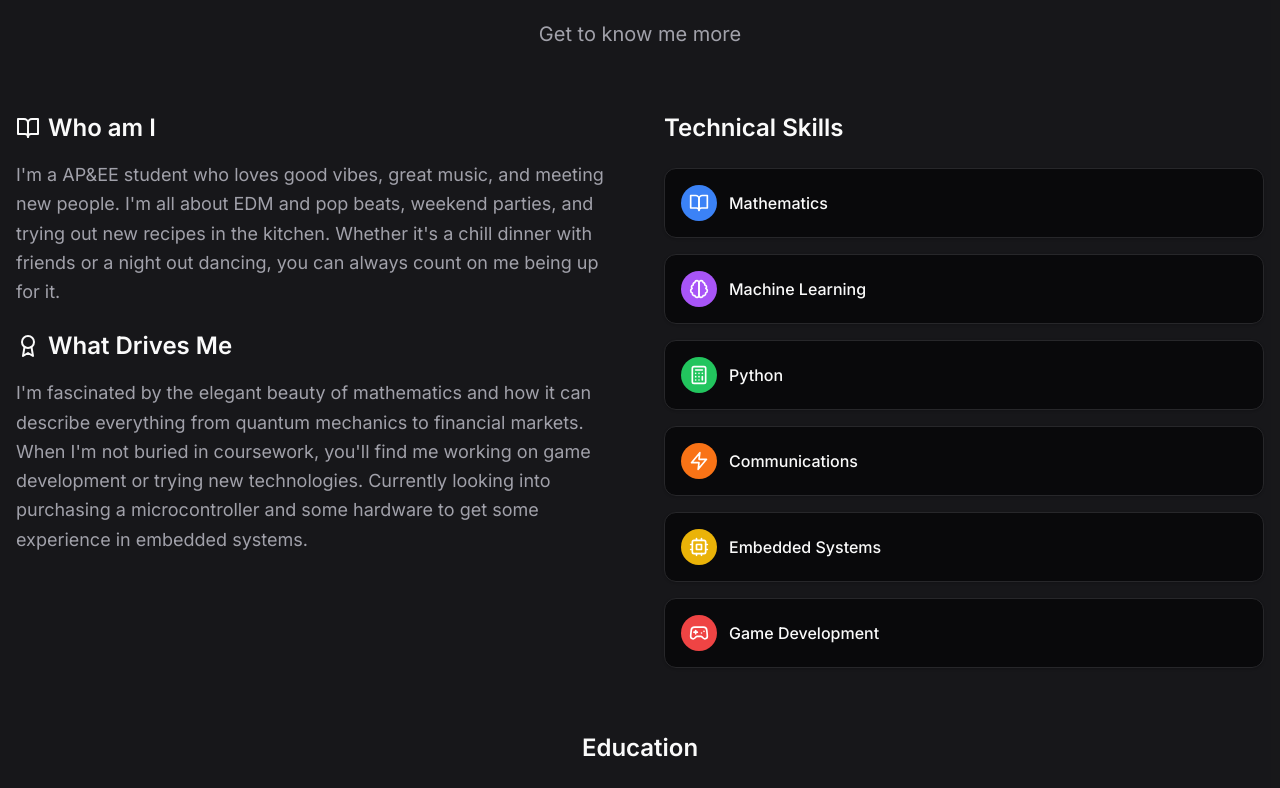
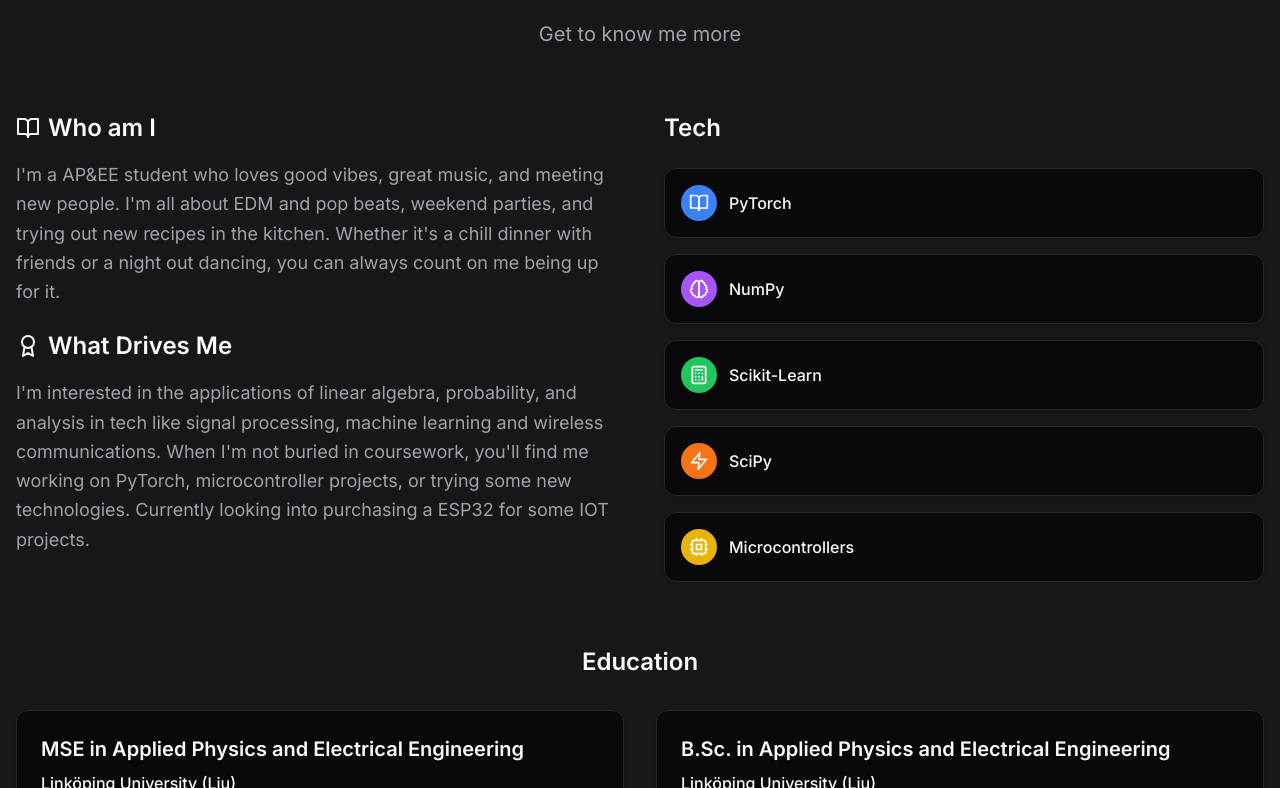
Before and after one commit to AxelSuu/AxelSundqvist, a React (Vite) app: page / in a window 1280 px wide. Shown: the part 1892-2680 px from the top of the page. Built offline with nearby package versions, Linux system fonts and the light colour scheme.

Commit message:
New info

```diff
--- a/src/components/portfolio/about.tsx
+++ b/src/components/portfolio/about.tsx
@@ -3,12 +3,11 @@
 
 const About = () => {
   const skills = [
-    { name: 'Mathematics', icon: BookOpen, color: 'bg-blue-500', level: 90 },
-    { name: 'Machine Learning', icon: Brain, color: 'bg-purple-500', level: 85 },
-    { name: 'Python', icon: Calculator, color: 'bg-green-500', level: 88 },
-    { name: 'Communications', icon: Zap, color: 'bg-orange-500', level: 82 },
-    { name: 'Embedded Systems', icon: Cpu, color: 'bg-yellow-500', level: 75 },
-    { name: 'Game Development', icon: Gamepad2, color: 'bg-red-500', level: 80 },
+    { name: 'PyTorch', icon: BookOpen, color: 'bg-blue-500', level: 90 },
+    { name: 'NumPy', icon: Brain, color: 'bg-purple-500', level: 85 },
+    { name: 'Scikit-Learn', icon: Calculator, color: 'bg-green-500', level: 88 },
+    { name: 'SciPy', icon: Zap, color: 'bg-orange-500', level: 82 },
+    { name: 'Microcontrollers', icon: Cpu, color: 'bg-yellow-500', level: 75 },
   ]
 
   const education = [
@@ -79,11 +78,11 @@
                 What Drives Me
               </h3>
               <p className="text-lg text-muted-foreground leading-relaxed">
-                I'm fascinated by the elegant beauty of mathematics and how it can describe everything from
-                quantum mechanics to financial markets. When I'm not buried in coursework,
-                you'll find me working on game development or trying new technologies.
-                Currently looking into purchasing a microcontroller and some hardware to get some
-                experience in embedded systems.
+                I'm interested in the applications of linear algebra, probability, and analysis
+                in tech like signal processing, machine learning and wireless communications.
+                When I'm not buried in coursework,
+                you'll find me working on PyTorch, microcontroller projects, or trying some new technologies.
+                Currently looking into purchasing a ESP32 for some IOT projects.
               </p>
             </div>
 
@@ -93,7 +92,7 @@
 
           {/* Skills Grid */}
           <div>
-            <h3 className="text-2xl font-semibold mb-6">Technical Skills</h3>
+            <h3 className="text-2xl font-semibold mb-6">Tech</h3>
             <div className="space-y-4">
               {skills.map((skill, index) => (
                 <Card key={index} className="hover:shadow-lg transition-shadow duration-300">
--- a/src/components/portfolio/blog.tsx
+++ b/src/components/portfolio/blog.tsx
@@ -175,8 +175,8 @@
       ]
     },
     {
-      title: 'Future Embedded Microcontroller Projects Ideas',
-      excerpt: 'Exploring fun project ideas for controlling hardware with microcontrollers.',
+      title: 'Microcontroller Projects Ideas',
+      excerpt: 'Some fun project ideas for controlling hardware with microcontrollers.',
       date: '2025-07-16',
       readTime: '6 min read',
       tags: ['Embedded Systems', 'Microcontrollers', 'IoT'],
```
